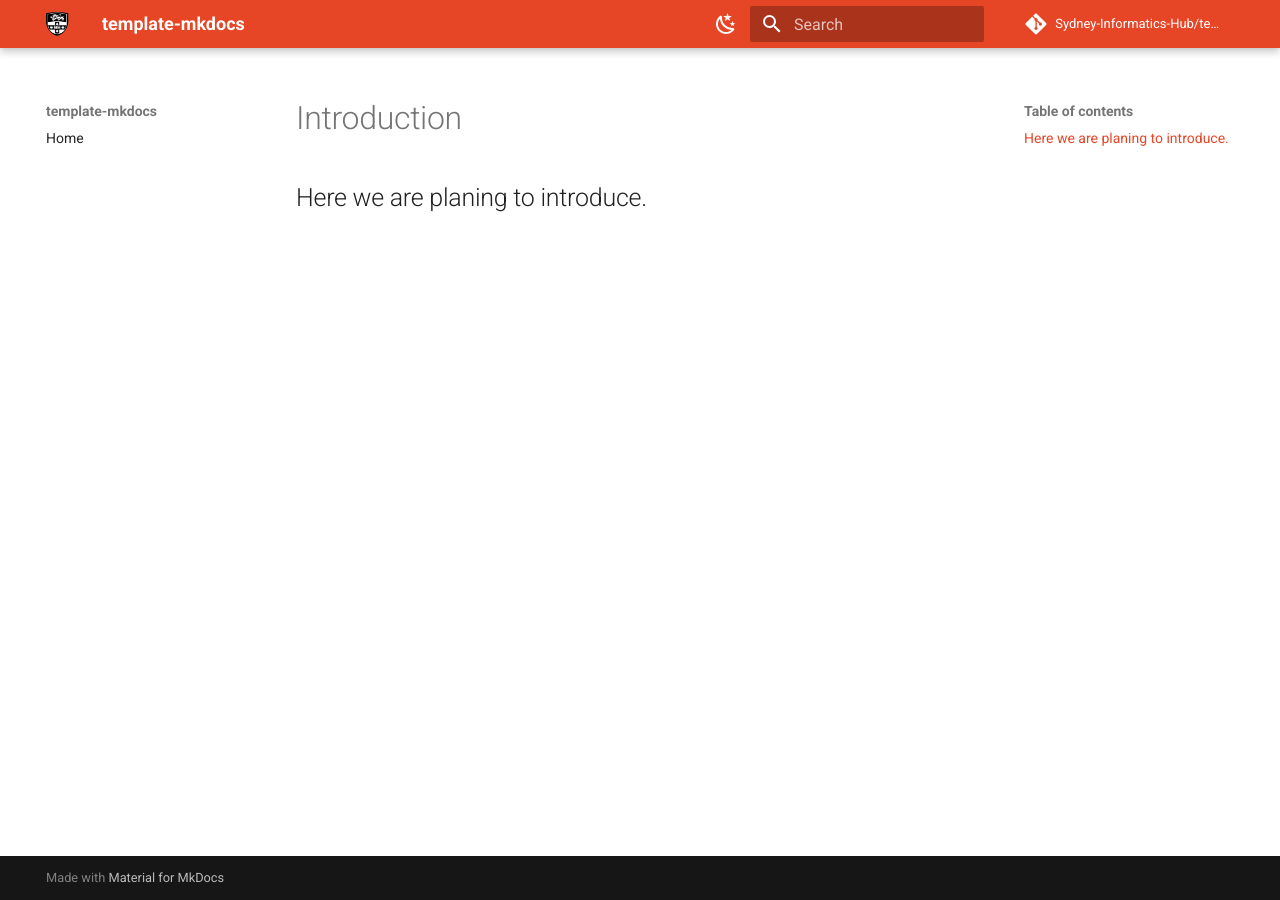
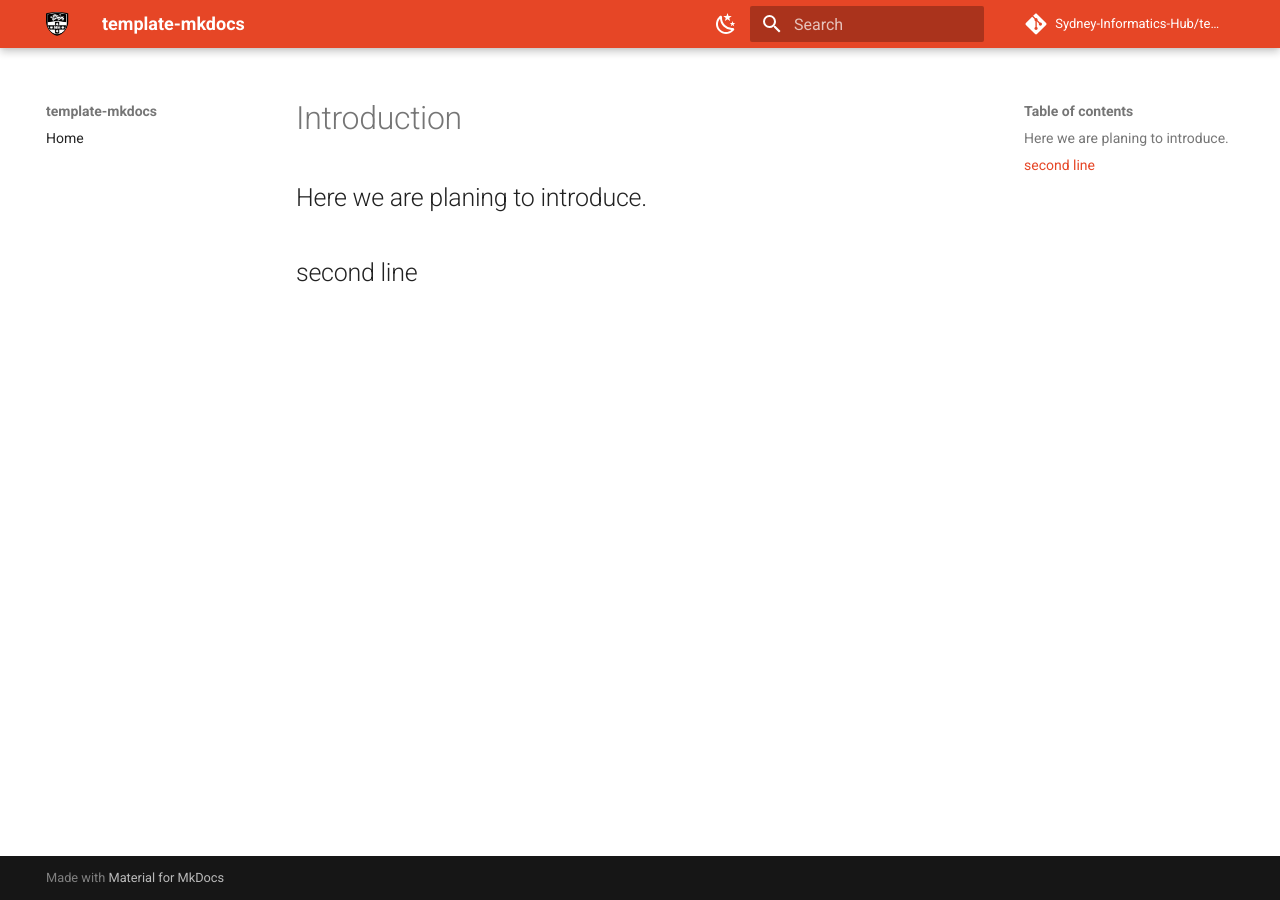
Before and after one commit to Sydney-Informatics-Hub/Omics-Study-Designs-and-Data-Interpretation, an MkDocs documentation site: the page built from docs/Introduction.md, in a window 1280 px wide. Built offline with MkDocs 1.6.1 and Material for MkDocs 9.7.7, drawn with Linux system fonts in a browser that asks for light colours; comment, search, counter and statistics services are not loaded.

Commit message:
test for changes

```diff
--- a/docs/Introduction.md
+++ b/docs/Introduction.md
@@ -1,2 +1,3 @@
 
 ## Here we are planing to introduce.
+## second line
```
